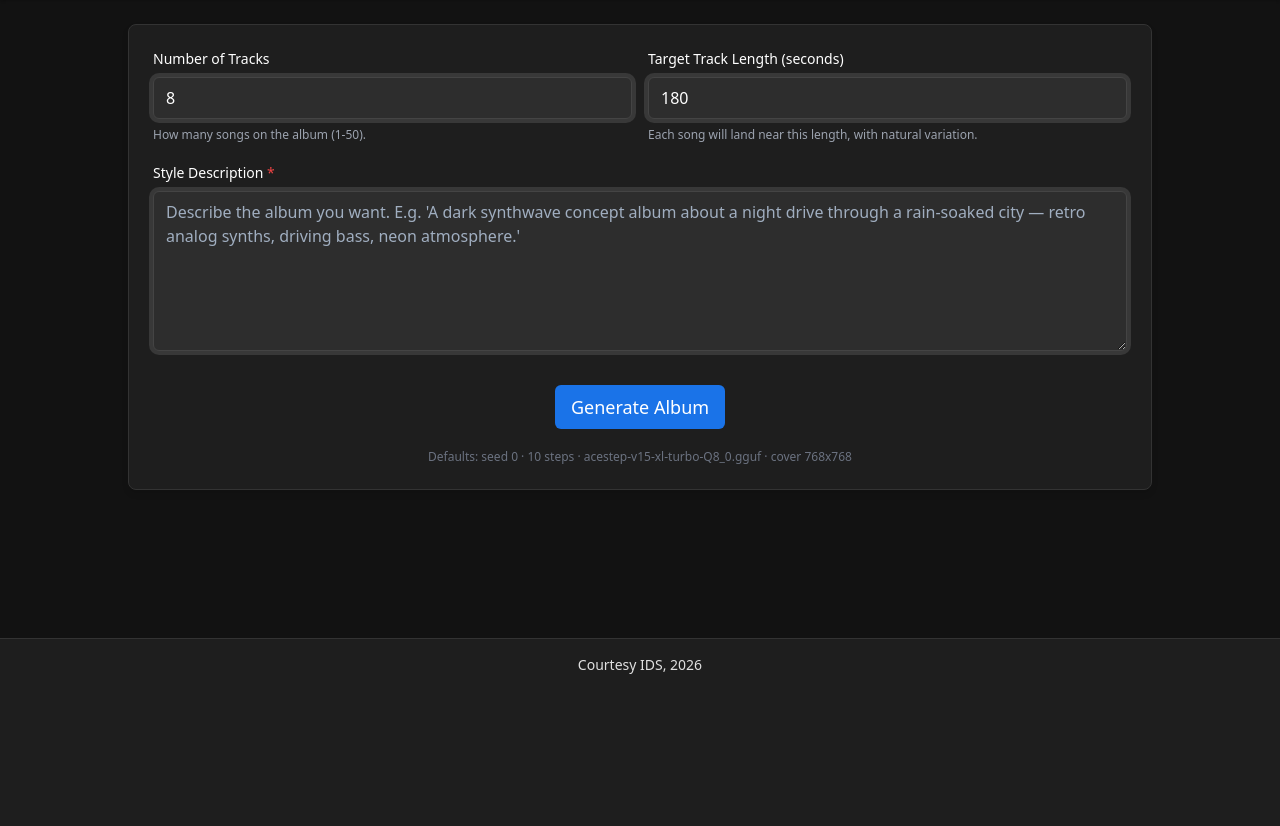
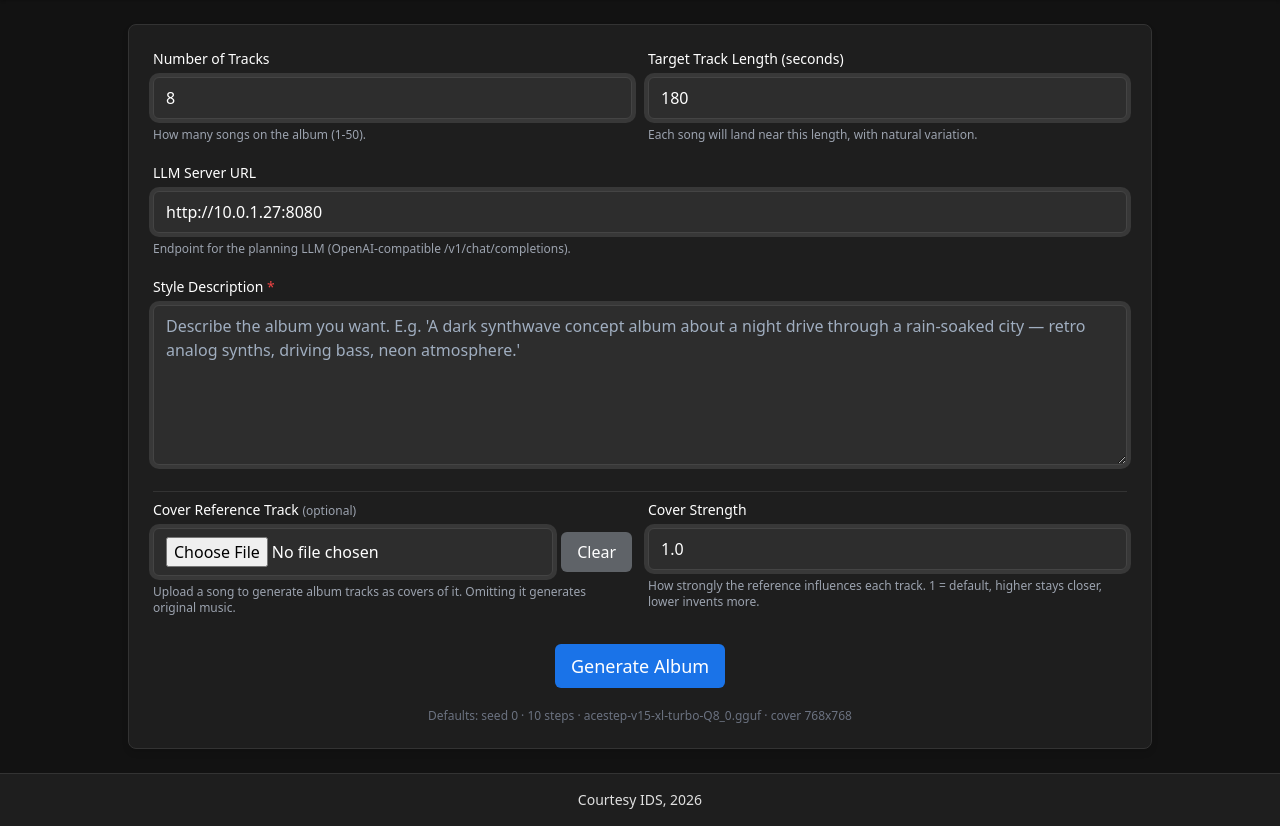
Before and after one commit to Nurb4000/Album-Generator, a Flask app: page / in a window 1280 px wide. Shown: the part 109-935 px from the top of the page. Before the commit the page ends 783 px from the top, so only its background shows below. Run offline with Flask 3, Linux system fonts and the light colour scheme; some libraries are stand-ins or nearby versions.

Commit message:
Enhance album generation form with new inputs
Added input fields for LLM Server URL and cover reference track, including upload functionality and cover strength adjustment.

```diff
--- a/templates/index.html
+++ b/templates/index.html
@@ -71,10 +71,33 @@ animation: spin 0.8s linear infinite; }
 </div>
 
 <div class="space-y-2">
+<label class="block text-sm font-medium">LLM Server URL</label>
+<input type="text" id="llmUrl" class="text-input" value="{{ llm_url }}">
+<p class="text-xs text-gray-400 mt-1">Endpoint for the planning LLM (OpenAI-compatible /v1/chat/completions).</p>
+</div>
+
+<div class="space-y-2">
 <label class="block text-sm font-medium">Style Description <span class="text-red-500">*</span></label>
 <textarea id="style" class="text-input w-full" style="min-height: 10rem;"
 placeholder="Describe the album you want. E.g. 'A dark synthwave concept album about a night drive through a rain-soaked city — retro analog synths, driving bass, neon atmosphere.'"></textarea>
 </div>
+
+<div class="grid grid-cols-1 md:grid-cols-2 gap-4 pt-2 border-t border-[#333]">
+<div class="space-y-2">
+<label class="block text-sm font-medium">Cover Reference Track <span class="text-xs text-gray-400">(optional)</span></label>
+<div class="flex items-center gap-2">
+<input type="file" id="refAudio" accept="audio/*" class="text-input">
+<button type="button" id="clearRefBtn" class="btn bg-[#5f6368] hover:bg-[#4a4d50] text-white whitespace-nowrap">Clear</button>
+</div>
+<p class="text-xs text-gray-400 mt-1">Upload a song to generate album tracks as covers of it. Omitting it generates original music.</p>
+</div>
+<div class="space-y-2">
+<label class="block text-sm font-medium">Cover Strength</label>
+<input type="number" id="coverStrength" class="text-input" value="1.0" step="0.01" min="0" max="2">
+<p class="text-xs text-gray-400 mt-1">How strongly the reference influences each track. 1 = default, higher stays closer, lower invents more.</p>
+</div>
+</div>
+<div id="refAudioStatus" class="hidden text-xs text-green-500 mt-1"></div>
 
 <div class="flex justify-center pt-2">
 <button type="button" id="startBtn" class="btn btn-primary px-12 py-3 text-lg font-bold">Generate Album</button>
@@ -132,6 +155,57 @@ class="rounded-lg border border-[#444] mx-auto" style="max-width: 256px;">
 <script>
 $(document).ready(function() {
 let pollTimer = null;
+let refAudioFilename = '';
+
+// Cover reference upload
+$('#refAudio').on('change', function() {
+const file = this.files[0];
+const $status = $('#refAudioStatus');
+if (!file) {
+$('#refAudio').val('');
+return;
+}
+$status.removeClass('hidden text-green-500 text-red-500').addClass('text-green-500').text('Uploading "' + file.name + '"...');
+$('#coverStrength').prop('disabled', true);
+const fd = new FormData();
+fd.append('ref_audio', file);
+$.ajax({
+url: '/upload/ref_audio',
+type: 'POST',
+data: fd,
+processData: false,
+contentType: false,
+success: function(resp) {
+if (resp.status === 'ok') {
+refAudioFilename = resp.filename;
+$status.removeClass('hidden text-green-500 text-red-500').addClass('text-green-500')
+.text('Reference loaded: ' + file.name);
+} else {
+$status.removeClass('hidden text-green-500 text-red-500').addClass('text-red-500')
+.text(resp.message || 'Upload failed.');
+}
+},
+error: function() {
+$status.removeClass('hidden text-green-500 text-red-500').addClass('text-red-500')
+.text('Upload failed. Check server connection.');
+},
+complete: function() {
+$('#coverStrength').prop('disabled', false);
+}
+});
+});
+
+// Clear cover reference
+$('#clearRefBtn').on('click', function() {
+const $status = $('#refAudioStatus');
+if (refAudioFilename) {
+$.post('/clear/ref_audio');
+}
+$('#refAudio').val('');
+refAudioFilename = '';
+$('#coverStrength').val('1.0');
+$status.addClass('hidden').removeClass('text-green-500 text-red-500').text('');
+});
 
 function showError(msg) {
 $('#errorBanner').html(msg).removeClass('hidden');
@@ -245,8 +319,13 @@ clearError();
 const style = $('#style').val().trim();
 const numTracks = parseInt($('#numTracks').val()) || 1;
 const targetDuration = parseInt($('#targetDuration').val()) || 180;
+const audioCoverStrength = parseFloat($('#coverStrength').val());
 
 if (!style) { showError('Please enter a style description.'); return; }
+if (isNaN(audioCoverStrength) || audioCoverStrength < 0) {
+showError('Cover strength must be 0 or greater.');
+return;
+}
 
 $('#startBtn').prop('disabled', true);
 $('#doneCard').addClass('hidden');
@@ -268,7 +347,10 @@ contentType: 'application/json',
 data: JSON.stringify({
 style: style,
 num_tracks: numTracks,
-target_duration: targetDuration
+target_duration: targetDuration,
+llm_url: $('#llmUrl').val().trim(),
+ref_audio_filename: refAudioFilename,
+audio_cover_strength: audioCoverStrength
 }),
 success: function(resp) {
 if (resp.status === 'started') {
```
